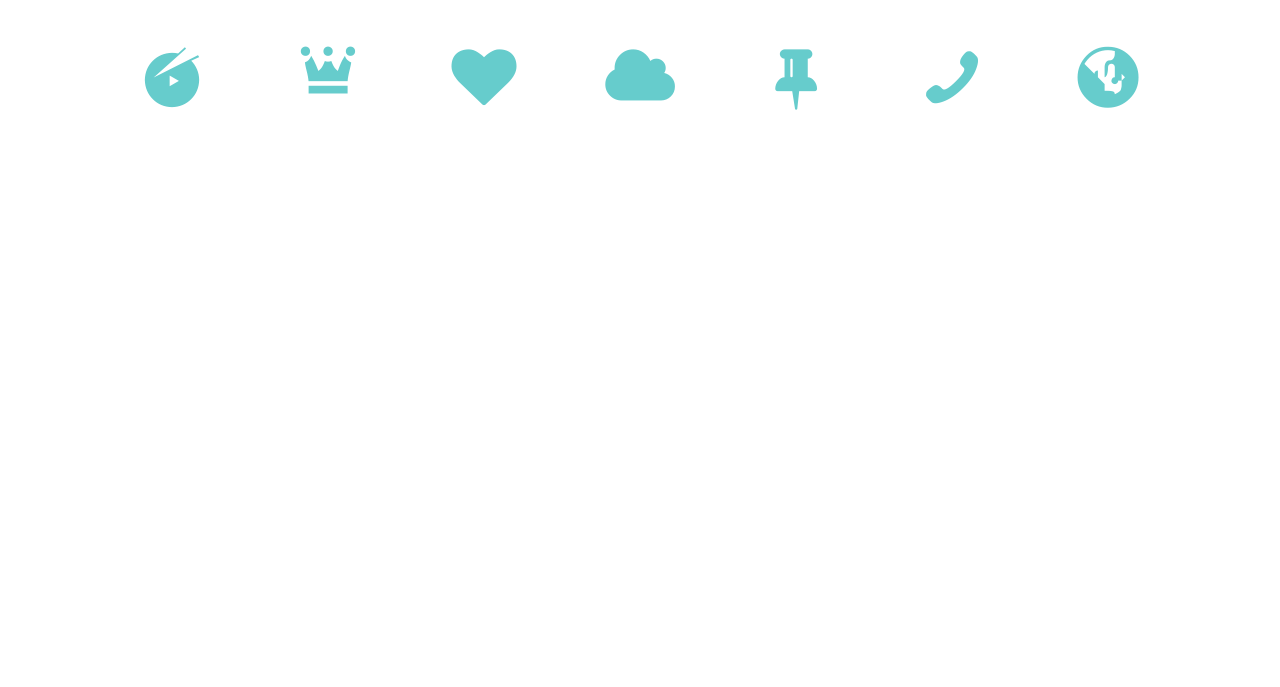
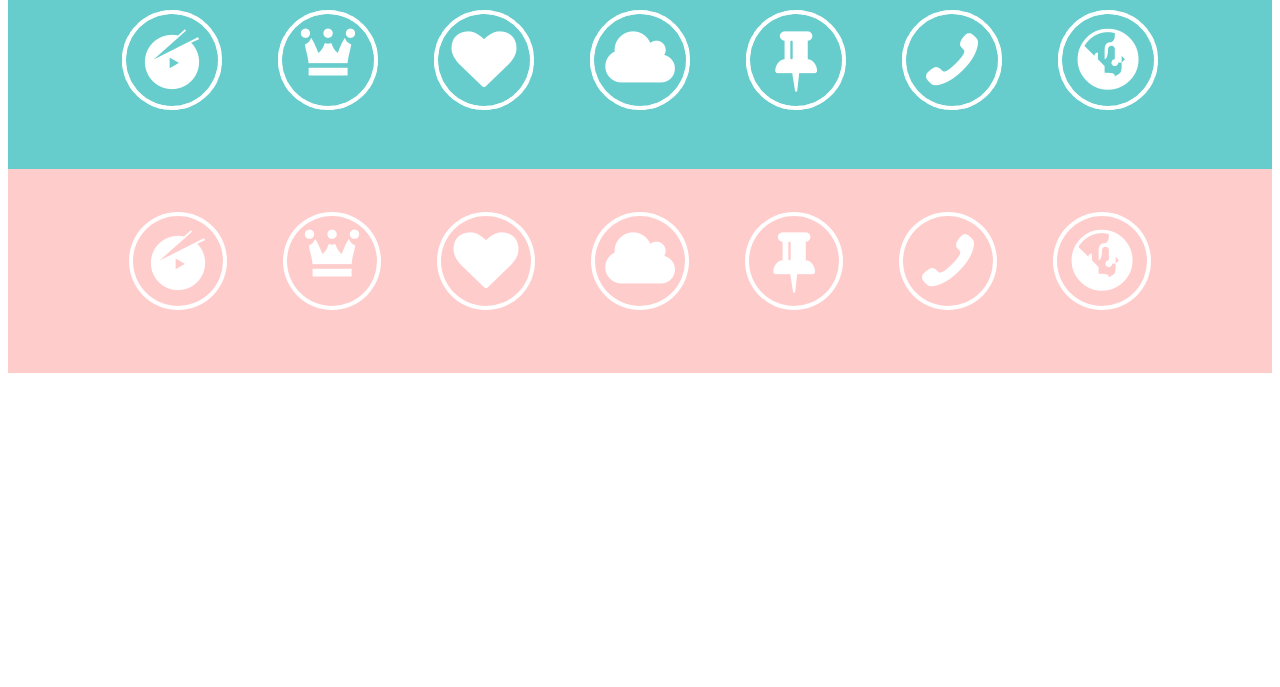
Before and after one commit to baci0008/exercise-1, a plain HTML site: page index.html in a window 1280 px wide. Shown: the part 113-800 px from the top of the page. Drawn offline with Linux system fonts and the light colour scheme.

Commit message:
Second Effect

```diff
--- a/css/index.css
+++ b/css/index.css
@@ -38,7 +38,7 @@ a {
 	text-align: center;
 	position: relative;
 	z-index: 1;
-	color: #6CC;
+	color: #FFF;
 }
 
 .main-icon:after {
@@ -94,6 +94,10 @@ a {
 	content: '\e806';
 }
 
+#one {
+	background: #6CC;
+}
+
 .main-icon-effect1 .main-icon {
 	width: 92px;
 	height: 92px;
@@ -114,7 +118,7 @@ a {
 
 .main-icon-effect1 .main-icon:hover {
 	box-shadow: 0 0 0 0 rgba(255,255,255,0);
-	color: #fff;
+	color: #CCFFFF;
 }
 
 .hi-icon-effect1-a .main-icon {
@@ -122,3 +126,29 @@ a {
 	-moz-transition: box-shadow 0.2s;
 	transition: box-shadow 0.2s;
 }
+
+#two {
+	background: #FFCCCC;
+}
+
+.main-icon-effect2 .main-icon {
+	box-shadow: 0 0 0 4px rgba(255,255,255,1);
+	overflow: hidden;
+	-webkit-transition: background 0.3s, color 0.3s, box-shadow 0.3s;
+	-moz-transition: background 0.3s, color 0.3s, box-shadow 0.3s;
+	transition: background 0.3s, color 0.3s, box-shadow 0.3s;
+}
+
+.main-icon-effect2 .main-icon:after {
+	display: none;
+}
+
+.main-icon-effect2 .main-icon:hover {
+	background: rgba(255,255,255,1);
+	color: #FF9999;
+	box-shadow: 0 0 0 8px rgba(255,255,255,0.3);
+}
+
+#three {
+	background: #FF9966;
+}
--- a/index.html
+++ b/index.html
@@ -13,8 +13,7 @@
 
 	<h1>Custom Fonts</h1>
 
-	<a href="google.com"><i class="icon-play"></i>Google</a>
-
+	<section id="one">
 		<div class="main-icon-wrap main-icon-effect1 main-icon-effect1-a">
 			<a href="#" class="main-icon main-icon-play">Costum</a>
 			<a href="#" class="main-icon main-icon-crown">Crown</a>
@@ -24,6 +23,21 @@
 			<a href="#" class="main-icon main-icon-phone">Phone</a>
 			<a href="#" class="main-icon main-icon-globe">Globe</a>
 		</div>
+	</section>
+
+	<section id="two">
+		<div class="main-icon-wrap main-icon-effect2 main-icon-effect2-a">
+			<a href="#" class="main-icon main-icon-play">Costum</a>
+			<a href="#" class="main-icon main-icon-crown">Crown</a>
+			<a href="#" class="main-icon main-icon-heart">Heart</a>
+			<a href="#" class="main-icon main-icon-cloud">Clouc</a>
+			<a href="#" class="main-icon main-icon-pin">Pin</a>
+			<a href="#" class="main-icon main-icon-phone">Phone</a>
+			<a href="#" class="main-icon main-icon-globe">Globe</a>
+		</div>
+	</section>
+
+
 
 	<script src="js/modernizr.custom.js"></script>
 		<script>
```
Lines whose indentation alone changed are shown as unchanged.
